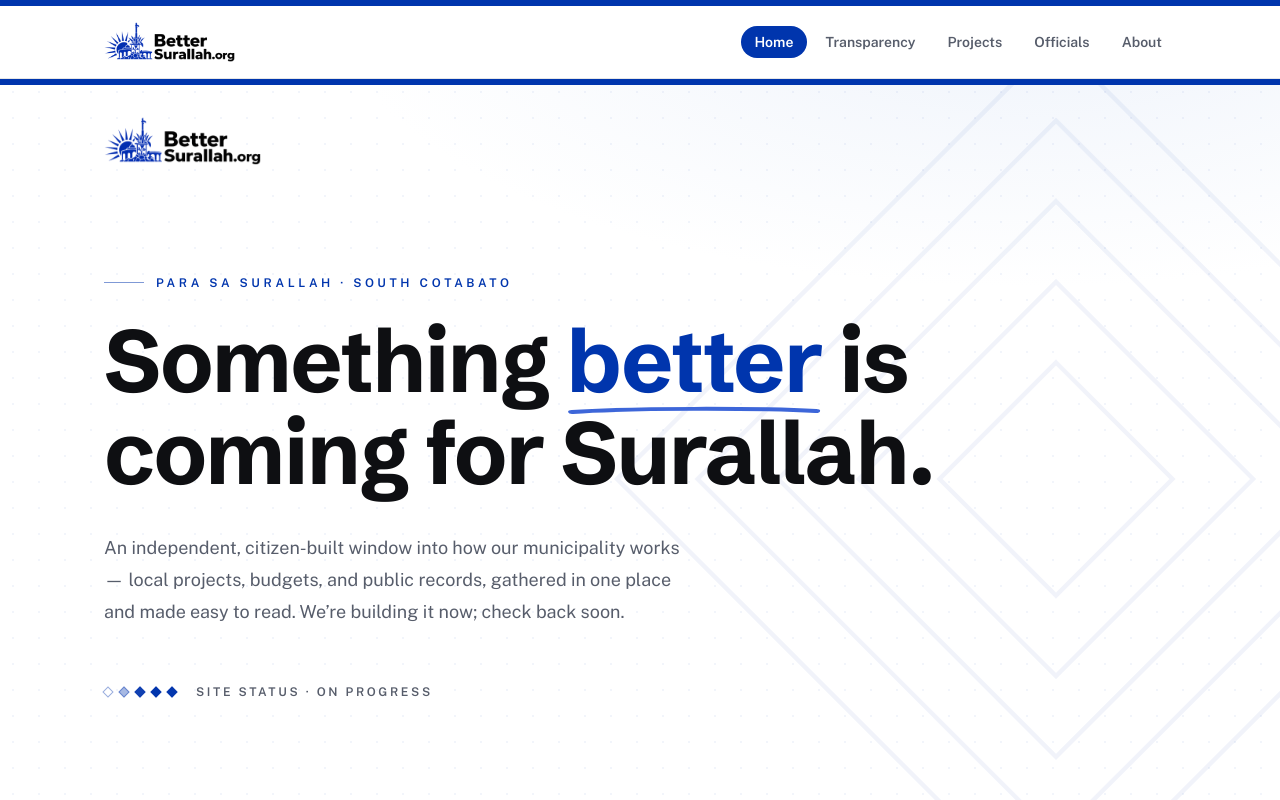
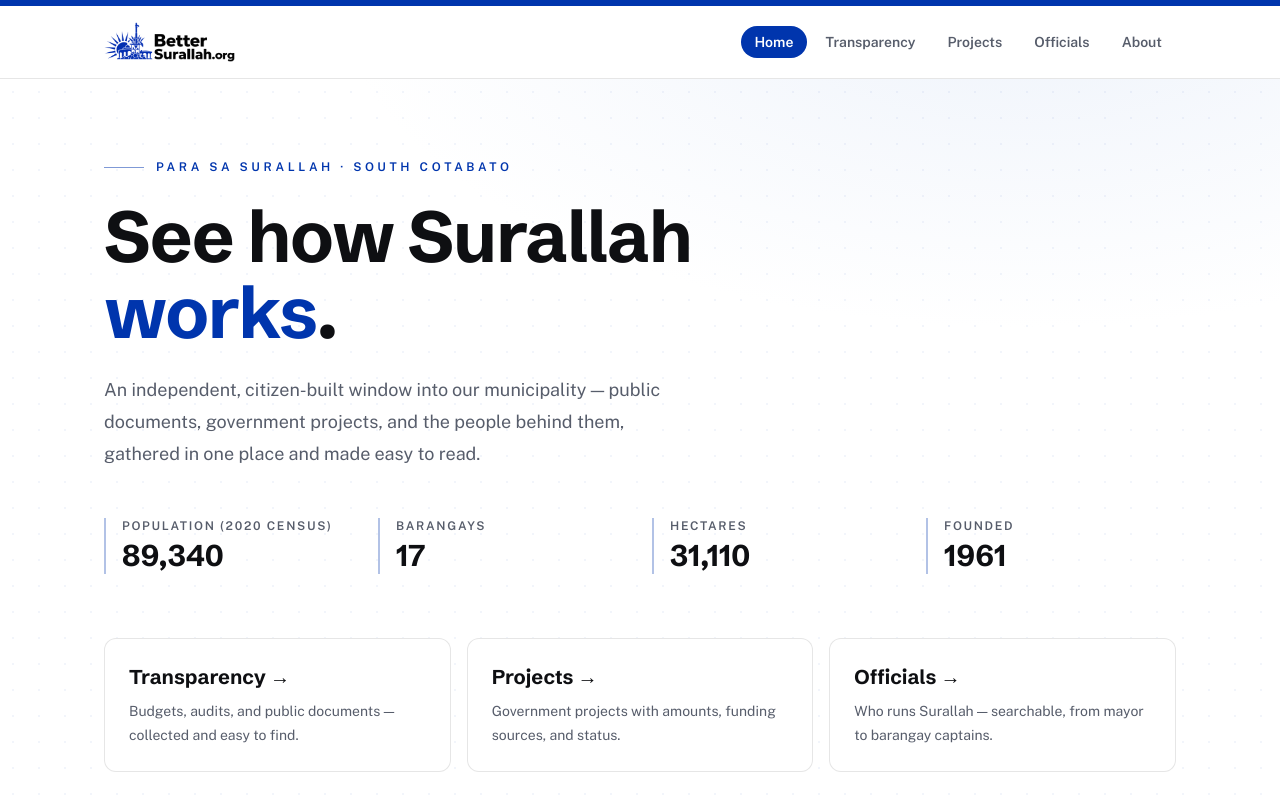
Before and after one commit to average04/bettersurallah, a Next.js app in the folder bettersurallah/: page / in a window 1280 px wide. Shown: the top 800 px of the page. Built offline with nearby package versions, Linux system fonts and the light colour scheme; no server answers; the database is empty.

Commit message:
Replace coming-soon page with v1 home

```diff
--- a/bettersurallah/app/page.tsx
+++ b/bettersurallah/app/page.tsx
@@ -1,123 +1,83 @@
-import Image from "next/image";
+import Link from "next/link";
+import { LatestDocuments } from "@/components/latest-documents";
+import { MUNICIPAL_STATS } from "@/data/stats";
 
-const STITCH_DELAYS = [0, 0.4, 0.8, 1.2, 1.6];
+const SECTIONS = [
+  {
+    href: "/transparency",
+    title: "Transparency",
+    text: "Budgets, audits, and public documents — collected and easy to find.",
+  },
+  {
+    href: "/projects",
+    title: "Projects",
+    text: "Government projects with amounts, funding sources, and status.",
+  },
+  {
+    href: "/officials",
+    title: "Officials",
+    text: "Who runs Surallah — searchable, from mayor to barangay captains.",
+  },
+];
 
-function DiamondRings({ className }: { className?: string }) {
-  const insets = [0, 9, 18, 27, 36];
-  return (
-    <svg viewBox="0 0 100 100" fill="none" aria-hidden="true" className={className}>
-      {insets.map((inset) => (
-        <path
-          key={inset}
-          d={`M50 ${1 + inset} L${99 - inset} 50 L50 ${99 - inset} L${1 + inset} 50 Z`}
-          stroke="currentColor"
-          strokeWidth="0.5"
-        />
-      ))}
-    </svg>
-  );
-}
+const STATS = [
+  { value: MUNICIPAL_STATS.population.toLocaleString("en-PH"), label: `Population (${MUNICIPAL_STATS.populationCensusYear} census)` },
+  { value: String(MUNICIPAL_STATS.barangays), label: "Barangays" },
+  { value: MUNICIPAL_STATS.landAreaHectares.toLocaleString("en-PH"), label: "Hectares" },
+  { value: String(MUNICIPAL_STATS.foundedYear), label: "Founded" },
+];
 
 export default function Home() {
   return (
-    <div className="relative flex min-h-dvh flex-1 flex-col overflow-hidden">
+    <div className="relative overflow-hidden">
       <div aria-hidden="true" className="pointer-events-none absolute inset-0">
         <div className="absolute inset-0 bg-[radial-gradient(90%_60%_at_80%_-10%,var(--mist)_0%,transparent_60%)]" />
         <div className="dotgrid absolute inset-0 opacity-[0.05]" />
-        <DiamondRings className="absolute -right-56 top-1/2 h-[56rem] w-[56rem] -translate-y-1/2 text-blue opacity-[0.05]" />
       </div>
 
-      <div className="relative z-10 h-1.5 w-full bg-blue" />
-
-      <header className="relative z-10 mx-auto flex w-full max-w-6xl items-center justify-between px-6 pt-8 sm:px-10">
-        <Image
-          src="/logo.png"
-          alt="BetterSurallah.org"
-          width={164}
-          height={50}
-          priority
-          className="reveal h-11 w-auto sm:h-12"
-        />
-        <span
-          className="reveal hidden items-center gap-2 rounded-full border border-blue/25 bg-mist/60 px-3.5 py-1.5 text-[11px] font-semibold uppercase tracking-[0.18em] text-blue sm:inline-flex"
-          style={{ animationDelay: "0.1s" }}
-        >
-          <span className="beacon h-1.5 w-1.5 rounded-full bg-blue" />
-          Under construction
-        </span>
-      </header>
-
-      <main className="relative z-10 mx-auto flex w-full max-w-6xl flex-1 flex-col justify-center px-6 py-16 sm:px-10">
-        <p
-          className="reveal flex items-center gap-3 text-xs font-semibold uppercase tracking-[0.3em] text-blue"
-          style={{ animationDelay: "0.08s" }}
-        >
+      <section className="relative z-10 mx-auto w-full max-w-6xl px-6 pb-16 pt-20 sm:px-10">
+        <p className="reveal flex items-center gap-3 text-xs font-semibold uppercase tracking-[0.3em] text-blue">
           <span className="h-px w-10 bg-blue/50" />
           Para sa Surallah · South Cotabato
         </p>
-
-        <h1
-          className="reveal mt-6 max-w-4xl font-display text-[clamp(2.75rem,7vw,5.5rem)] font-bold leading-[1.05] tracking-[-0.02em] text-ink"
-          style={{ animationDelay: "0.18s" }}
-        >
-          Something{" "}
-          <span className="relative inline-block text-blue">
-            better
-            <svg
-              aria-hidden="true"
-              viewBox="0 0 120 10"
-              fill="none"
-              preserveAspectRatio="none"
-              className="absolute -bottom-2 left-0 h-2.5 w-full"
-            >
-              <path
-                d="M3 7 C 30 3, 90 3, 117 6"
-                stroke="var(--sky)"
-                strokeWidth="4"
-                strokeLinecap="round"
-              />
-            </svg>
-          </span>{" "}
-          is coming for Surallah.
+        <h1 className="reveal mt-6 max-w-3xl font-display text-[clamp(2.5rem,6vw,4.5rem)] font-bold leading-[1.05] tracking-[-0.02em] text-ink" style={{ animationDelay: "0.1s" }}>
+          See how Surallah <span className="text-blue">works</span>.
         </h1>
-
-        <p
-          className="reveal mt-8 max-w-xl text-lg leading-8 text-ink-soft"
-          style={{ animationDelay: "0.3s" }}
-        >
-          An independent, citizen-built window into how our municipality works —
-          local projects, budgets, and public records, gathered in one place and
-          made easy to read. We&rsquo;re building it now; check back soon.
+        <p className="reveal mt-6 max-w-xl text-lg leading-8 text-ink-soft" style={{ animationDelay: "0.2s" }}>
+          An independent, citizen-built window into our municipality — public
+          documents, government projects, and the people behind them, gathered
+          in one place and made easy to read.
         </p>
 
-        <div
-          className="reveal mt-14 flex flex-wrap items-center gap-x-5 gap-y-3"
-          style={{ animationDelay: "0.42s" }}
-        >
-          <span className="flex items-center gap-2">
-            {STITCH_DELAYS.map((delay) => (
-              <span
-                key={delay}
-                className="stitch block h-2 w-2 rotate-45 border border-blue/40"
-                style={{ animationDelay: `${delay}s` }}
-              />
-            ))}
-          </span>
-          <span className="text-xs font-semibold uppercase tracking-[0.22em] text-ink-soft">
-            Site status · On progress
-          </span>
+        <dl className="reveal mt-12 grid grid-cols-2 gap-6 sm:grid-cols-4" style={{ animationDelay: "0.3s" }}>
+          {STATS.map((s) => (
+            <div key={s.label} className="border-l-2 border-blue/30 pl-4">
+              <dt className="text-xs font-semibold uppercase tracking-[0.14em] text-ink-soft">{s.label}</dt>
+              <dd className="mt-1 font-display text-3xl font-bold text-ink">{s.value}</dd>
+            </div>
+          ))}
+        </dl>
+      </section>
+
+      <section className="relative z-10 mx-auto grid w-full max-w-6xl gap-4 px-6 pb-16 sm:grid-cols-3 sm:px-10">
+        {SECTIONS.map((s) => (
+          <Link
+            key={s.href}
+            href={s.href}
+            className="group rounded-xl border border-ink/10 bg-base p-6 transition-colors hover:border-blue/40"
+          >
+            <h2 className="font-display text-xl font-bold text-ink group-hover:text-blue">{s.title} →</h2>
+            <p className="mt-2 text-sm leading-6 text-ink-soft">{s.text}</p>
+          </Link>
+        ))}
+      </section>
+
+      <section className="relative z-10 mx-auto w-full max-w-6xl px-6 pb-20 sm:px-10">
+        <h2 className="font-display text-2xl font-bold text-ink">Latest documents</h2>
+        <div className="mt-4">
+          <LatestDocuments />
         </div>
-      </main>
-
-      <footer className="relative z-10 mx-auto w-full max-w-6xl px-6 pb-8 sm:px-10">
-        <div
-          className="reveal flex flex-col gap-2 border-t border-ink/10 pt-5 text-[11px] font-medium uppercase tracking-[0.16em] text-ink-soft sm:flex-row sm:items-center sm:justify-between"
-          style={{ animationDelay: "0.55s" }}
-        >
-          <p>© 2026 BetterSurallah · A community initiative</p>
-          <p>Surallah, South Cotabato, Philippines</p>
-        </div>
-      </footer>
+      </section>
     </div>
   );
 }
--- /dev/null
+++ b/bettersurallah/components/latest-documents.tsx
@@ -0,0 +1,54 @@
+"use client";
+
+import { useCallback, useEffect, useState } from "react";
+import { EmptyState, ErrorState, SkeletonRows } from "@/components/data-states";
+import { CATEGORY_LABELS } from "@/lib/format";
+import { fetchLatestDocuments } from "@/lib/queries";
+import type { TransparencyDocument } from "@/lib/types";
+
+type State =
+  | { status: "loading" }
+  | { status: "error"; message: string }
+  | { status: "ready"; docs: TransparencyDocument[] };
+
+export function LatestDocuments() {
+  const [state, setState] = useState<State>({ status: "loading" });
+
+  const load = useCallback(() => {
+    setState({ status: "loading" });
+    fetchLatestDocuments(5)
+      .then((docs) => setState({ status: "ready", docs }))
+      .catch((e: Error) => setState({ status: "error", message: e.message }));
+  }, []);
+
+  useEffect(() => {
+    load();
+  }, [load]);
+
+  if (state.status === "loading") return <SkeletonRows count={5} />;
+  if (state.status === "error")
+    return <ErrorState message="Couldn't load the latest documents." onRetry={load} />;
+  if (state.docs.length === 0)
+    return <EmptyState message="No documents published yet." />;
+
+  return (
+    <ul className="flex flex-col divide-y divide-ink/10">
+      {state.docs.map((doc) => (
+        <li key={doc.id} className="flex flex-wrap items-baseline justify-between gap-2 py-3">
+          <a
+            href={doc.file_url ?? doc.source_url ?? "#"}
+            target="_blank"
+            rel="noopener noreferrer"
+            className="font-semibold text-ink transition-colors hover:text-blue"
+          >
+            {doc.title}
+          </a>
+          <span className="text-xs font-semibold uppercase tracking-[0.14em] text-ink-soft">
+            {CATEGORY_LABELS[doc.category]}
+            {doc.year ? ` · ${doc.year}` : ""}
+          </span>
+        </li>
+      ))}
+    </ul>
+  );
+}
```
